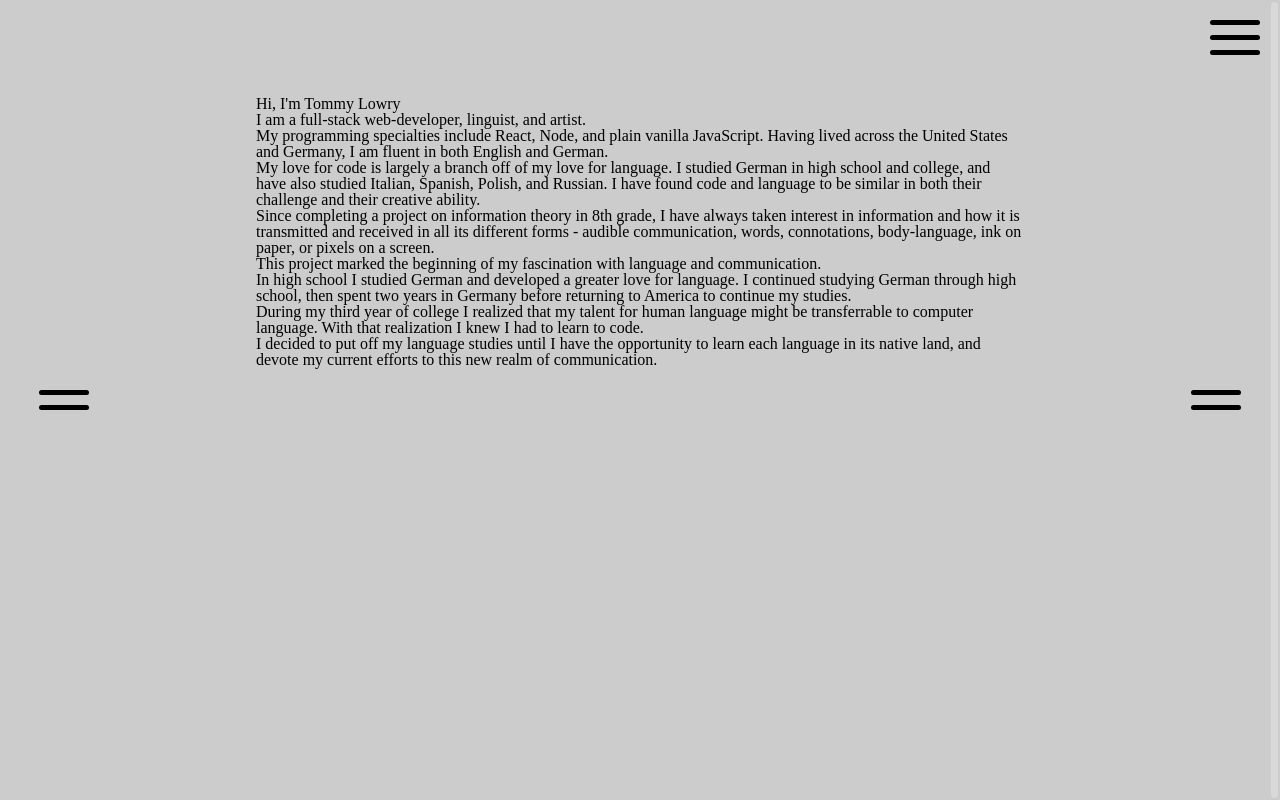
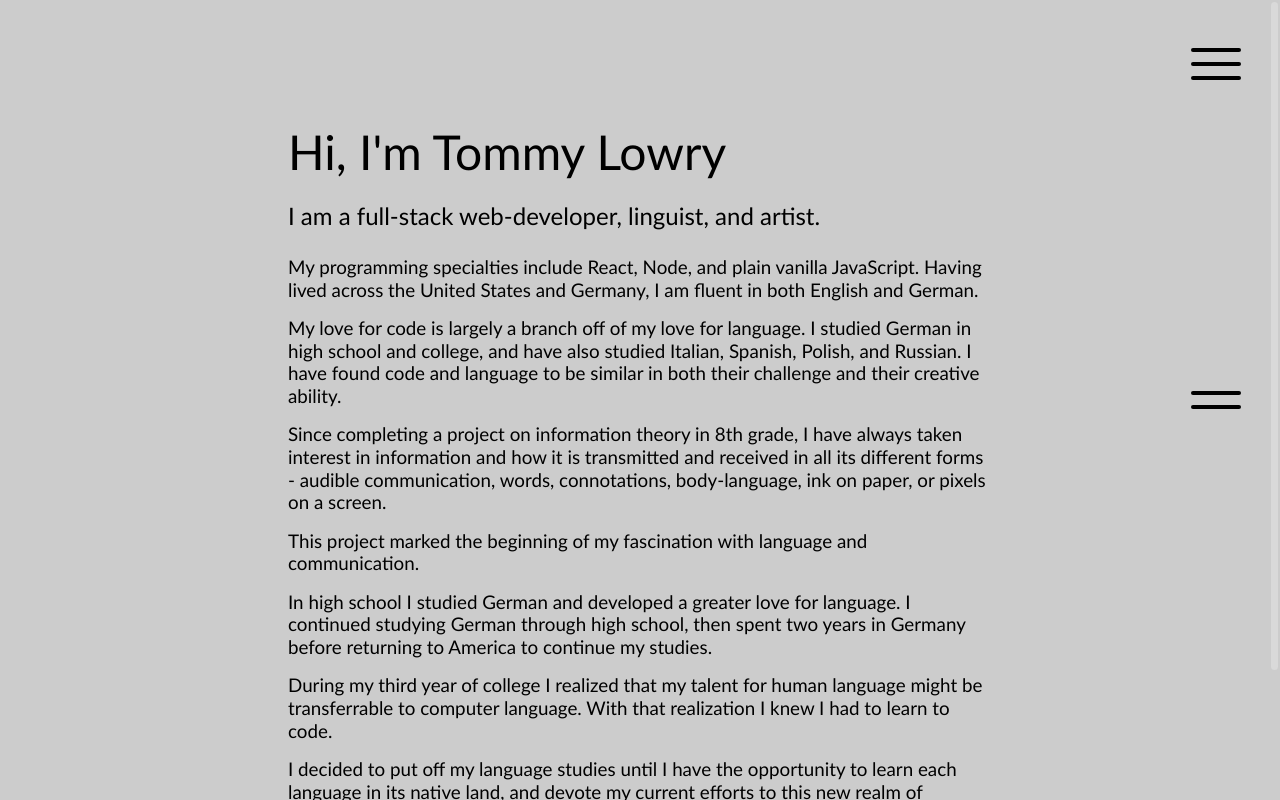
Before and after one commit to Tommydreamer57/react-portfolio-1, a React (Create React App) app: page / in a window 1280 px wide. Built offline with nearby package versions, Linux system fonts and the light colour scheme; some icons are missing.

Commit message:
nav-button transitions w/ labels

```diff
--- a/src/App.css
+++ b/src/App.css
@@ -10,12 +10,50 @@ body,
     margin: 0;
     padding: 0;
     background: #CCC;
+    text-decoration: none;
+    font-family: calibri;
 }
+
 ::-webkit-scrollbar {
     display: none;
 }
 
+/* THEME */
+
+h1 {
+    font-size: 3rem;
+}
+
+h2 {
+
+    font-size: 2.25rem;
+}
+
+h3 {
+    font-size: 1.5rem;
+}
+
+h4 {
+    font-size: 1.5rem;
+}
+
+h1, h2, h3, h4 {
+    margin-bottom: 1.75rem;
+}
+
+p {
+    font-size: 1.175rem;
+    line-height: 120%;
+    margin-bottom: 1rem;
+}
+
+
+
 /* VIEW TRANSITIONS */
+
+.content {
+    margin: 10vw 22.5vw;
+}
 
 .previous, .current, .next {
     transition: left 1s;
@@ -40,18 +78,21 @@ body,
     overflow: hidden;
 }
 
-.content {
-    margin: 7.5vw 20vw;
-}
-
 /* MENU */
 
-.Menu {
+#Menu {
     position: fixed;
     right: 0;
     left: 0;
     width: 100vw;
     height: 100vh;
+    display: flex;
+    flex-direction: column;
+    justify-content: center;
+    align-items: stretch;
+    background: #CCC;
+    transition: top 0.3s cubic-bezier(0.65, 0.15, 0, 1);
+    z-index: 2;
 }
 
 .closed {
--- a/src/components/Buttons/Buttons.css
+++ b/src/components/Buttons/Buttons.css
@@ -1,21 +1,37 @@
+
+#MenuButton, #LeftButton, #RightButton {
+    /* border: 1px solid black; */
+}
+
 #MenuButton {
     position: fixed;
-    top: 15px;
-    right: 15px;
+    top: 0;
+    right: 0;
+    width: 10vw;
+    height: 10vw;
     display: flex;
     flex-direction: column;
+    justify-content: center;
+    align-items: center;
+    z-index: 3;
+}
 
+#MenuButton .arrow {
+    margin: 5px;
+}
+
+#MenuButton:hover {
+    cursor: pointer;
 }
 
 .arrow {
     width: 50px;
-    height: 5px;
+    height: 4px;
     background: black;
     border-radius: 3px;
-    margin: 5px;
 }
 
-#LeftButton, #RightButton {
+.nav-button {
     position: fixed;
     top: 30vh;
     height: 40vh;
@@ -24,7 +40,72 @@
     flex-direction: column;
     justify-content: center;
     align-items: center;
+    transition: right .4s ease .8s, left .4s ease .8s;
 }
+
+.arrow-wrapper {
+    position: relative;
+    display: flex;
+    flex-direction: column;
+    justify-content: center;
+    align-items: center;
+}
+
+.arrow-wrapper .arrow {
+    margin: 5px;
+    transition: margin 0.4s, transform 0.4s;
+}
+
+#right-one, #left-two {
+}
+
+#left-one, #right-two {
+}
+
+.nav-button:hover #left-one, .nav-button:hover #right-two {
+    transform: rotate(-45deg);
+    margin: 14.825px;
+}
+
+.nav-button:hover #left-two, .nav-button:hover #right-one {
+    transform: rotate(45deg);
+    margin: 14.825px;
+}
+
+.nav-label {
+    position: absolute;
+    transition: left .4s, right .4s, opacity .4s;
+    opacity: 0;
+}
+
+#LeftButton .nav-label {
+    left: 50%;
+}
+
+#LeftButton:hover .nav-label {
+    left: 100%;
+}
+
+#RightButton .nav-label {
+    right: 50%;
+}
+
+#RightButton:hover .nav-label {
+    right: 100%;
+}
+
+.nav-button:hover .nav-label {
+    opacity: 1;
+}
+
+#Buttons .left-away {
+    left: -10vw;
+}
+
+#Buttons .right-away {
+    right: -10vw;
+}
+
 #LeftButton {
     left: 0;
 }
--- a/src/components/Buttons/Buttons.js
+++ b/src/components/Buttons/Buttons.js
@@ -11,29 +11,58 @@ let links = [
     ''
 ]
 
+let labels = [
+    '',
+    'About',
+    'Skills',
+    'Projects',
+    'Contact',
+    ''
+]
+
 function Buttons(props) {
     let current = links.indexOf('/' + props.current)
     if (!props.current) {
         current = 1
     }
     let previous = links[current - 1]
+    let previousLabel = labels[current - 1]
     let next = links[current + 1]
-    console.log(previous, current, next)
+    let nextLabel = labels[current + 1]
+    console.log(previous, links[current], next)
     return (
         <div id="Buttons">
+
             <div id="MenuButton" onClick={props.toggleMenu} >
                 <div id="menu-one" className="arrow" />
                 <div id="menu-two" className="arrow" />
                 <div id="menu-three" className="arrow" />
             </div>
-            <Link to={previous} id="LeftButton" className={props.current ? '' : ''} >
-                <div id="left-one" className="arrow" />
-                <div id="left-two" className="arrow" />
+
+            <Link
+                to={previous}
+                id="LeftButton"
+                className={props.current ? 'nav-button' : 'nav-button left-away'}
+            >
+                <div className="arrow-wrapper">
+                    <div id="left-one" className="arrow" />
+                    <div className="nav-label" >{previousLabel}</div>
+                    <div id="left-two" className="arrow" />
+                </div>
             </Link>
-            <Link to={next} id="RightButton" className={props.current !== "contact" ? '' : ''} >
-                <div id="right-one" className="arrow" />
-                <div id="right-two" className="arrow" />
+
+            <Link
+                to={next}
+                id="RightButton"
+                className={props.current !== "contact" ? 'nav-button' : 'nav-button right-away'}
+            >
+                <div className="arrow-wrapper">
+                    <div id="right-one" className="arrow" />
+                    <div className="nav-label" >{nextLabel}</div>
+                    <div id="right-two" className="arrow" />
+                </div>
             </Link>
+
         </div>
     )
 }
--- a/src/components/Menu/Menu.css
+++ /dev/null
@@ -1,3 +0,0 @@
-#Menu {
-    transition: top .8s;
-}
--- a/src/components/Menu/Menu.js
+++ b/src/components/Menu/Menu.js
@@ -1,6 +1,6 @@
 import React from 'react';
 import { Link } from 'react-router-dom';
-import './Menu.css';
+// import './Menu.css';
 
 let i = 400
 
@@ -35,7 +35,7 @@ function Menu(props) {
                         to={link.to}
                         key={i++}
                         onClick={props.toggleMenu}
-                        className={link.selected ? 'MenuLink selected' : 'MenuLink'}
+                        className={link.selected ? 'menu-link selected' : 'menu-link'}
                     >
                         <div className="slide slide-left" />
                         <div className="slide slide-right" />
--- a/src/components/event-listeners.js
+++ b/src/components/event-listeners.js
@@ -30,11 +30,14 @@ function addEventListeners() {
     function setHeight() {
         contentHeight = 0;
         findTallestNode(document.getElementsByClassName('current'))
-        scrollbarHeight = (viewHeight - 4) * viewHeight / contentHeight
-        scrollbar.style.height = scrollbarHeight + 'px'
         if (contentHeight <= viewHeight + 4) {
             scrollbarHeight = 0
+            console.log('no scrollbar')
         }
+        else {
+            scrollbarHeight = (viewHeight - 4) * viewHeight / contentHeight
+        }
+        scrollbar.style.height = scrollbarHeight + 'px'
     }
 
     function setTop() {
--- /dev/null
+++ b/src/components/views/Skills/Skills.css
@@ -0,0 +1,20 @@
+.skills-section {
+    display: flex;
+    flex-flow: row wrap;
+    justify-content: space-around;
+    align-items: center;
+}
+
+.icon-skill {
+    display: flex;
+    flex-direction: column;
+    justify-content: space-around;
+    align-items: center;
+    height: 9rem;
+    width: 5rem;
+    margin: 1rem;
+}
+
+.icon-skill i {
+    font-size: 4rem;
+}
--- a/src/components/views/Skills/Skills.js
+++ b/src/components/views/Skills/Skills.js
@@ -1,11 +1,12 @@
 import React, { Component } from 'react';
 import bio from '../../../bio';
+import './Skills.css';
 
 let i = 100
 
 function IconSkill(skill) {
     return (
-        <div key={i++} className="IconSkill">
+        <div key={i++} className="icon-skill">
             {
                 skill.icon ?
                     <i className={skill.icon} />
@@ -25,7 +26,7 @@ function IconSkill(skill) {
 
 function Skill(skill) {
     return (
-        <div key={i++} className="Skill">
+        <div key={i++} className="skill">
             <h3>{skill.name}<div className="slide" /></h3>
         </div>
     )
@@ -42,7 +43,7 @@ class Skills extends Component {
         return (
             <div className="content" id="Skills" >
                 <h1>My Skills</h1>
-                <div className="skills-header">
+                <div className="skills-section">
                     {
                         bio.Skills.main.map(IconSkill)
                     }
--- a/src/reset.css
+++ b/src/reset.css
@@ -42,8 +42,3 @@ table {
 	border-collapse: collapse;
 	border-spacing: 0;
 }
-
-* {
-    text-decoration: none;
-    font-family: Calibri;
-}
```
